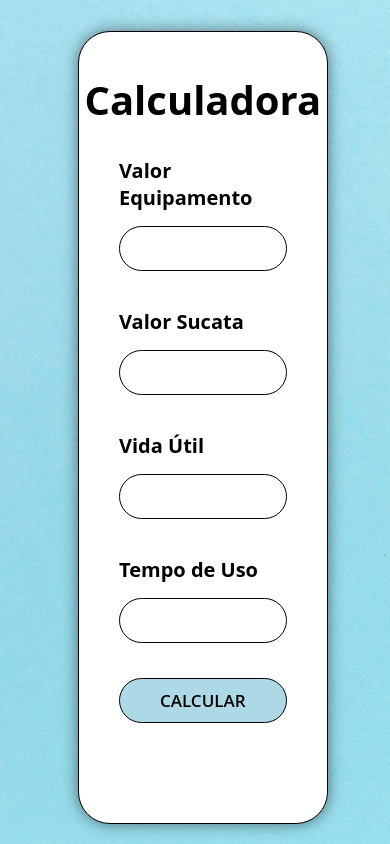
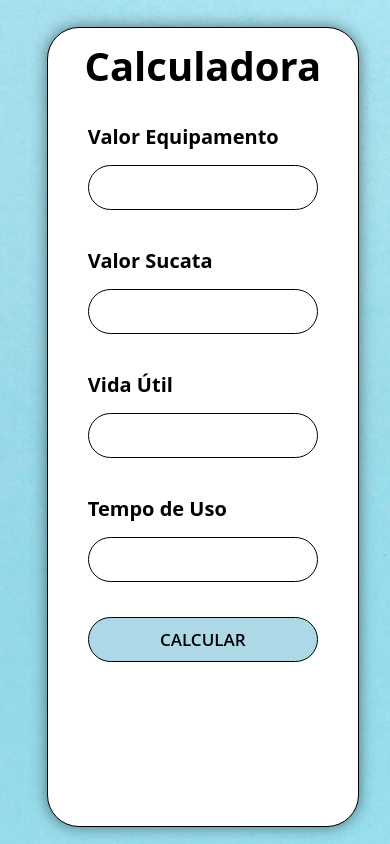
Before and after one commit to Aislann/Calculadora, a plain HTML site: page index.html in a window 390 px wide. Drawn offline with Linux system fonts and the light colour scheme.

Commit message:
Add files via upload

```diff
--- a/assets/css/style.css
+++ b/assets/css/style.css
@@ -4,17 +4,8 @@
     box-sizing: border-box;
     font-family: 'Open Sans', sans-serif;
     color: black;
-
 }
 
-h2{
-    display: flex;
-    align-items: center;
-    justify-content: center;
-    color: black;
-    margin-bottom: 30px;
-    font-size: 40px;
-}
 body{
     width: 80%;
     height: 100vh;
@@ -28,15 +19,29 @@ body{
     /* background: linear-gradient(120deg, rgba(0, 29, 43, 1) 0%, rgba(0, 71, 56, 1) 15%, rgba(0, 107, 106, 1) 30%, rgba(57, 126, 104, 1) 50%, rgba(95, 146, 125, 1) 70%, rgba(128, 149, 136, 1) 100%); */
 }
 
+h2{
+    display: flex;
+    align-items: center;
+    justify-content: center;
+    color: black;
+    margin-top: -30px;
+    margin-bottom: 30px;
+    font-size: 40px;
+}
+
+
 .calculadora{
     margin-top: 10px;
     background-color: white;
-    padding: 60px;
+    padding: 5%;
+    padding-bottom: 1%;
     border: 1px solid black;
     border-radius: 2rem;
     box-shadow: 0 0 15px rgba(0, 0, 0, 0.5);
     display: flex;
     flex-direction: column;
+    align-items: center;
+    max-width: 350px;
 }
 
 .calculadora input{
@@ -67,17 +72,6 @@ body{
     font-size: 17px;
 }
 
-#resultado{
-    margin-top: 20px;
-}
-
-#resultado::placeholder{
-    display: flex;
-    justify-content: center;
-    text-align: center;
-}
-
-
 .calculadora .resultado_label{
     margin-top: 15px;
     font-weight: 500;
@@ -85,7 +79,8 @@ body{
 
 @media only screen and (max-width: 600px) {
     .calculadora {
-      width: 80%;
+      width: 100%;
+      height: 800px;
       margin-left: 30%;
       padding: 40px;
     }
```
Also changed, not shown: index.html (+0 -2 lines).
